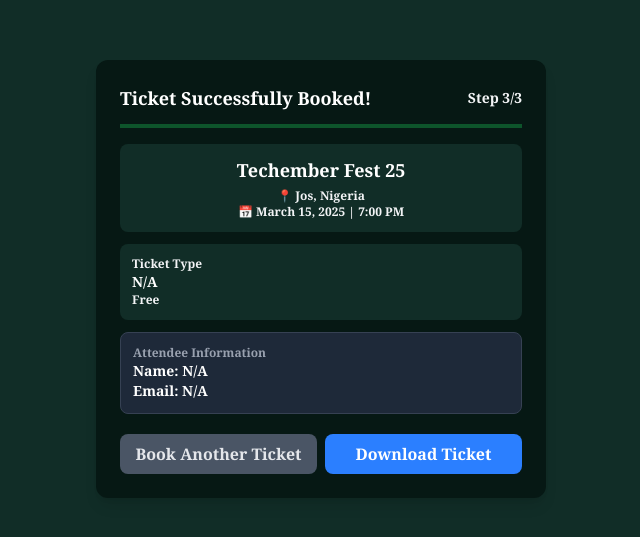
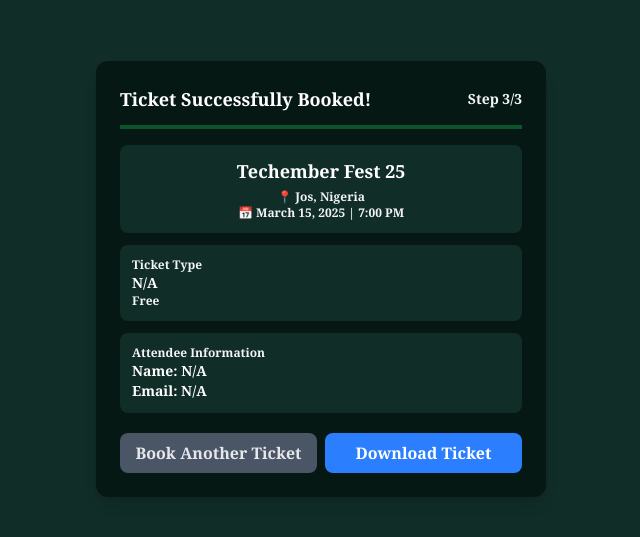
Before and after one commit to jayteemoney/ticket, a React (Vite) app: page /confirmation in a window 1280 px wide. Shown: the part 121-658 px from the top of the page, without its empty margins (319-959 px from the left). Built offline with nearby package versions, Linux system fonts and the light colour scheme.

Commit message:
adjuatments on Ticketconfirmation ft Attendee Info

```diff
--- a/src/components/TicketConfirmation.jsx
+++ b/src/components/TicketConfirmation.jsx
@@ -44,8 +44,8 @@ const TicketConfirmation = ({ formData }) => {
         </div>
 
         {/* Attendee Info */}
-        <div className="mt-3 bg-gray-800 p-3 rounded-lg border border-gray-700">
-          <h3 className="text-xs text-gray-400">Attendee Information</h3>
+        <div className="mt-3 bg-[#112d27] p-3 rounded-lg ">
+          <h3 className="text-xs text-gray-100">Attendee Information</h3>
           <p className="text-white text-sm"><strong>Name:</strong> {formData?.fullName || "N/A"}</p>
           <p className="text-white text-sm"><strong>Email:</strong> {formData?.email || "N/A"}</p>
           {formData?.specialRequest && (
```
